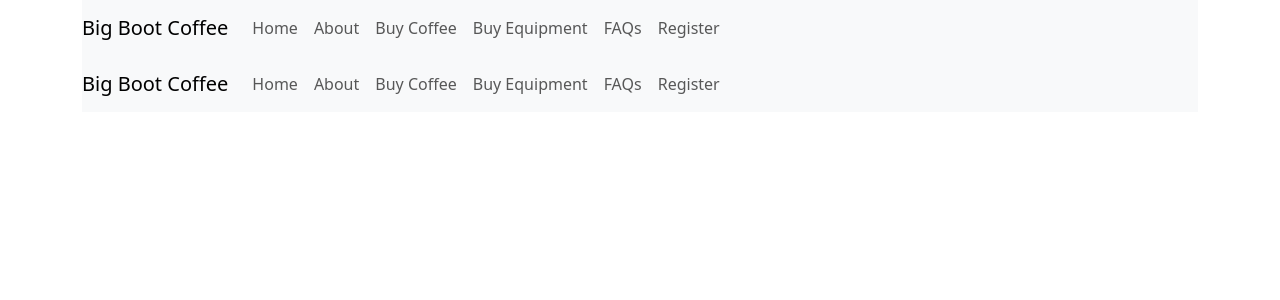
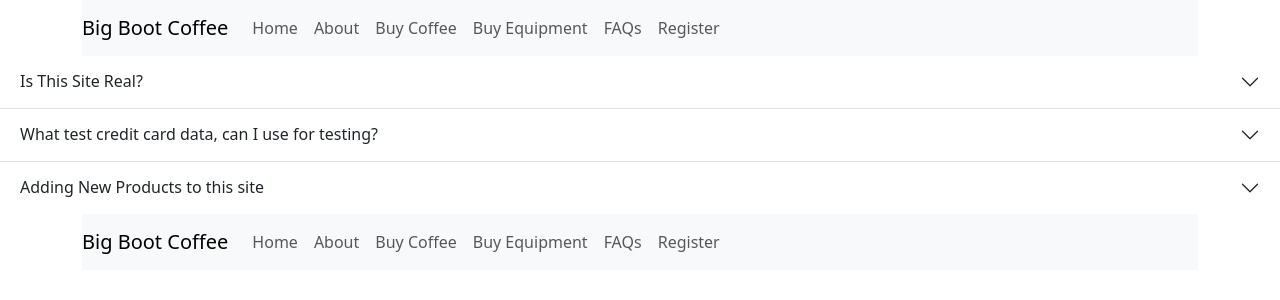
Before and after one commit to FrankExViews/paymentsite, a Django app: template paymentsite/storefront/templates/storefront/faq.html in a window 1280 px wide. Shown: the top 300 px of the page. Run offline with Django 5.2, Linux system fonts and the light colour scheme; the template is opened without the code that fills it, so the values that code supplies are empty; some libraries are stand-ins or nearby versions.

Commit message:
faq updates

```diff
--- a/paymentsite/storefront/templates/storefront/base.html
+++ b/paymentsite/storefront/templates/storefront/base.html
@@ -20,14 +20,14 @@
                     <a class="nav-item nav-link" href="">About</a>
                     <a class="nav-item nav-link" href="{%url 'buycoffee'%}">Buy Coffee</a>
                     <a class="nav-item nav-link" href="{%url 'buyequipment'%}">Buy Equipment</a>
-                    <a class="nav-item nav-link" href="">FAQs</a>
+                    <a class="nav-item nav-link" href="{%url 'faq'%}">FAQs</a>
                     <a class="nav-item nav-link" href="">Logout</a>
                     {% else %}
                     <a class="nav-item nav-link" href="{%url 'home'%}">Home</a>
                     <a class="nav-item nav-link" href="">About</a>
                     <a class="nav-item nav-link" href="{%url 'buycoffee'%}">Buy Coffee</a>
                     <a class="nav-item nav-link" href="{%url 'buyequipment'%}">Buy Equipment</a>
-                    <a class="nav-item nav-link" href="">FAQs</a>
+                    <a class="nav-item nav-link" href="{%url 'faq'%}">FAQs</a>
                     <a class="nav-item nav-link" href="{%url 'register'%}">Register</a>
                     {% endif %}
                   </div>
--- a/paymentsite/storefront/templates/storefront/faq.html
+++ b/paymentsite/storefront/templates/storefront/faq.html
@@ -3,7 +3,39 @@
 
         {% load mathfilters %}
         {% load static %}
-
-
-
+        {% load bootstrap5 %}
+        {% bootstrap_css %}
+        {% bootstrap_javascript %}
+        <div class="accordion accordion-flush" id="accordionFlushExample">
+            <div class="accordion-item">
+              <h2 class="accordion-header" id="flush-headingOne">
+                <button class="accordion-button collapsed" type="button" data-bs-toggle="collapse" data-bs-target="#flush-collapseOne" aria-expanded="false" aria-controls="flush-collapseOne">
+                  Is This Site Real?
+                </button>
+              </h2>
+              <div id="flush-collapseOne" class="accordion-collapse collapse" aria-labelledby="flush-headingOne" data-bs-parent="#accordionFlushExample">
+                <div class="accordion-body">This is a project site for a college course, you cannot but coffee.... </div>
+              </div>
+            </div>
+            <div class="accordion-item">
+              <h2 class="accordion-header" id="flush-headingTwo">
+                <button class="accordion-button collapsed" type="button" data-bs-toggle="collapse" data-bs-target="#flush-collapseTwo" aria-expanded="false" aria-controls="flush-collapseTwo">
+                  What test credit card data, can I use for testing?
+                </button>
+              </h2>
+              <div id="flush-collapseTwo" class="accordion-collapse collapse" aria-labelledby="flush-headingTwo" data-bs-parent="#accordionFlushExample">
+                <div class="accordion-body"> As we are using the Strtipe API, you cas use <b>4242 4242 4242 4242 </b> and enter in anything for cvc and expiry. If you visit <a href="https://stripe.com/docs/testing">STRIPE TESTING details</a> you can get a full list of options, including card details to simulate a number of different payment scenarios. </div>
+              </div>
+            </div>
+            <div class="accordion-item">
+              <h2 class="accordion-header" id="flush-headingThree">
+                <button class="accordion-button collapsed" type="button" data-bs-toggle="collapse" data-bs-target="#flush-collapseThree" aria-expanded="false" aria-controls="flush-collapseThree">
+                  Adding New Products to this site
+                </button>
+              </h2>
+              <div id="flush-collapseThree" class="accordion-collapse collapse" aria-labelledby="flush-headingThree" data-bs-parent="#accordionFlushExample">
+                <div class="accordion-body">You can add new products to this site, by logging into the Stripe account and going to the product categorgy and selecting <b>Add New Product</b>. Make sure to remember to enter in the metadata, or the products don't appear!</div>
+              </div>
+            </div>
+          </div>
      {% endblock content %}
--- a/paymentsite/storefront/urls.py
+++ b/paymentsite/storefront/urls.py
@@ -6,4 +6,5 @@ urlpatterns= [
 path('',views.home, name='home'),
 path('buyequipment/',views.buyequipment, name='buyequipment'),
 path('buycoffee/',views.buycoffee, name='buycoffee'),
+path('faq/',views.faq, name='faq'),
 ]
--- a/paymentsite/storefront/views.py
+++ b/paymentsite/storefront/views.py
@@ -76,6 +76,8 @@ def buycoffee(request):
     allproductsupdated,allprices,producturls=getfreshupdates()
     return render(request,'storefront/buycoffee.html',{'allproductsupdated':allproductsupdated,'allprices':allprices,'producturls':producturls})
 
+def faq(request):
+    return render(request,'storefront/faq.html',)
 
 {
 
```
